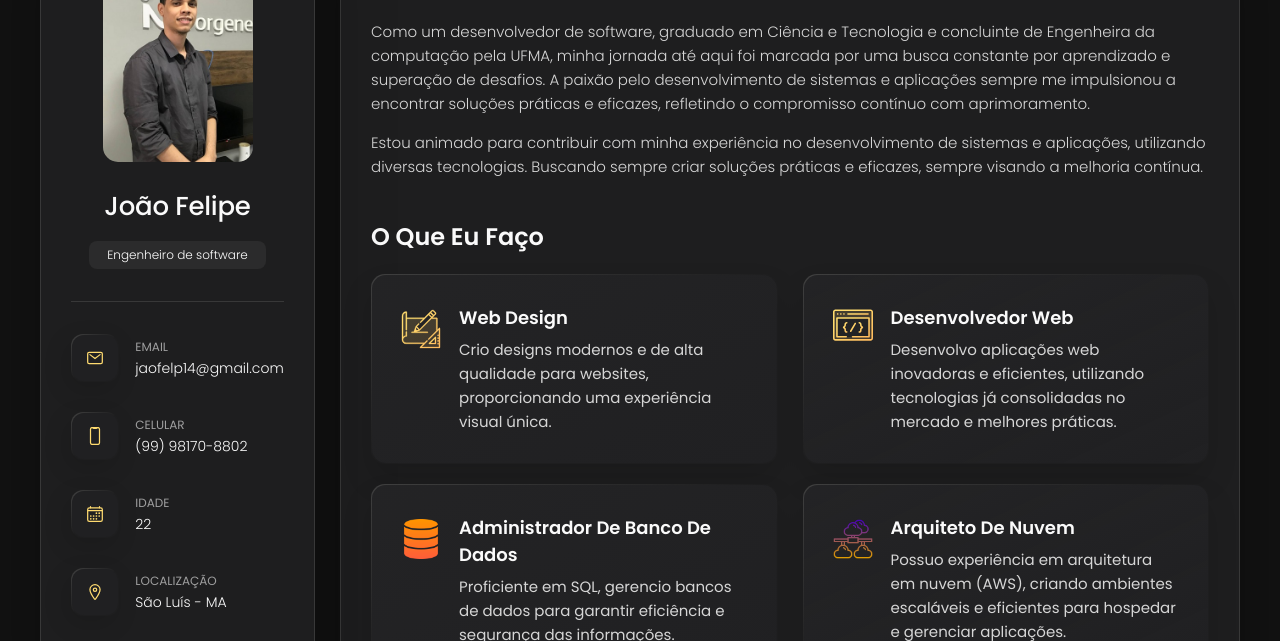
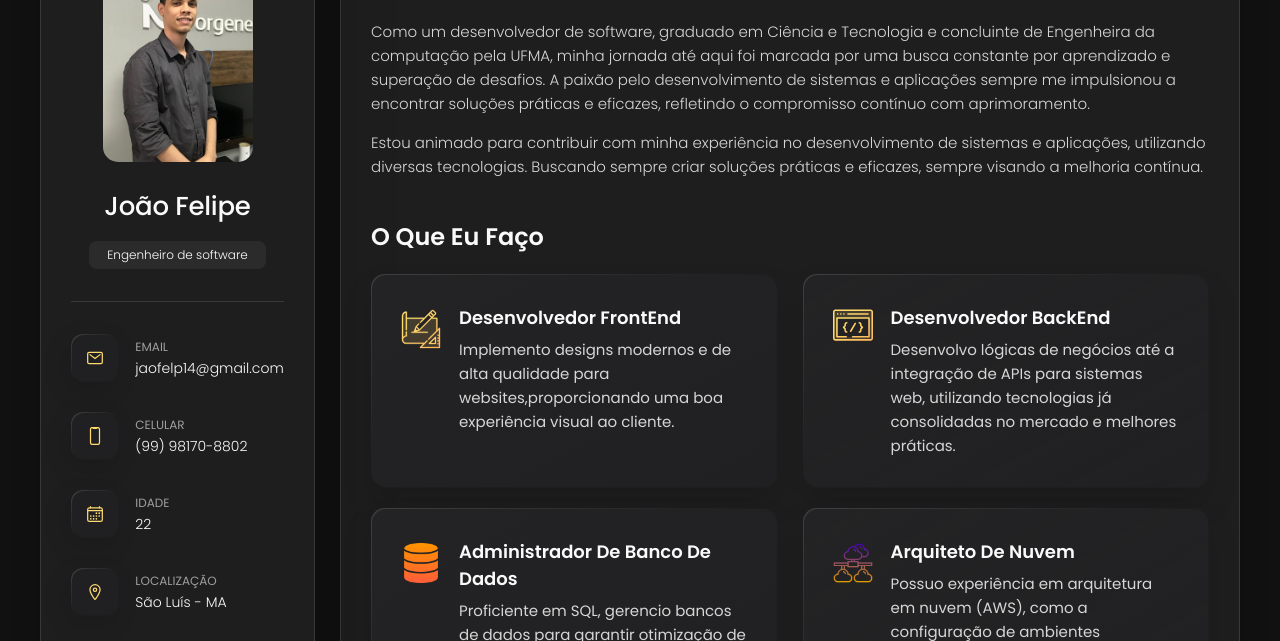
Before and after one commit to Joaofelipe14/Portifoliov2, a plain HTML site: page index.html in a window 1280 px wide. Shown: the part 159-800 px from the top of the page. Drawn offline with nearby package versions, Linux system fonts and the light colour scheme.

Commit message:
feat: :art: Ajustanto texto
Ajustanto texto

Ajustanto texto

```diff
--- a/index.html
+++ b/index.html
@@ -239,13 +239,11 @@
               </div>
 
               <div class="service-content-box">
-                <h4 class="h4 service-item-title">Web design</h4>
+                <h4 class="h4 service-item-title">Desenvolvedor FrontEnd</h4>
                 <p class="service-item-text">
-                  Crio designs modernos e de alta qualidade para websites, proporcionando uma experiência visual única.
-
+                  Implemento designs modernos e de alta qualidade para websites,proporcionando uma boa experiência visual ao cliente.
                 </p>
               </div>
-
             </li>
 
             <li class="service-item">
@@ -255,13 +253,11 @@
               </div>
 
               <div class="service-content-box">
-                <h4 class="h4 service-item-title">Desenvolvedor web </h4>
+                <h4 class="h4 service-item-title">Desenvolvedor BackEnd </h4>
                 <p class="service-item-text">
-                  Desenvolvo aplicações web inovadoras e eficientes, utilizando tecnologias já consolidadas no mercado e
-                  melhores práticas.
+                    Desenvolvo lógicas de negócios até a integração de APIs para sistemas web, utilizando tecnologias já consolidadas no mercado e melhores práticas.
                 </p>
               </div>
-
             </li>
 
             <li class="service-item">
@@ -273,7 +269,7 @@
               <div class="service-content-box">
                 <h4 class="h4 service-item-title">Administrador de banco de dados</h4>
                 <p class="service-item-text">
-                  Proficiente em SQL, gerencio bancos de dados para garantir eficiência e segurança das informações.
+                  Proficiente em SQL, gerencio bancos de dados para garantir otimização de desempenho e segurança das informações e manter a integridade dos dados.
                 </p>
               </div>
 
@@ -288,8 +284,7 @@
               <div class="service-content-box">
                 <h4 class="h4 service-item-title">Arquiteto de Nuvem</h4>
                 <p class="service-item-text">
-                  Possuo experiência em arquitetura em nuvem (AWS), criando ambientes
-                  escaláveis e eficientes para hospedar e gerenciar aplicações.
+                  Possuo experiência em arquitetura em nuvem (AWS), como a configuração de ambientes escaláveis para hospedar e gerenciar aplicações.
                 </p>
               </div>
 
```
